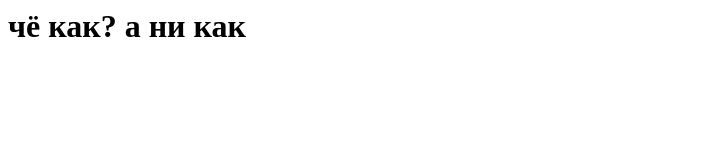
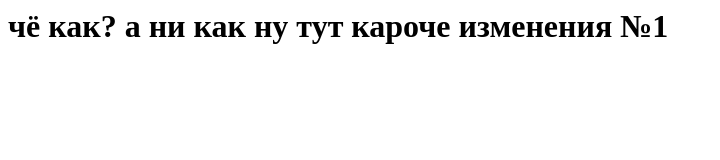
Before and after one commit to Dzot1234/ky, a plain HTML site: page index.html in a window 1280 px wide. Shown: the whole page, without its empty margins (0-720 px from the left). Drawn offline with Linux system fonts and the light colour scheme.

Commit message:
тута кароче изменения №1

```diff
--- a/index.html
+++ b/index.html
@@ -2,5 +2,6 @@
     <h1>
         чё как?
         а ни как
+        ну тут кароче изменения №1
     </h1>
 </html>
```
